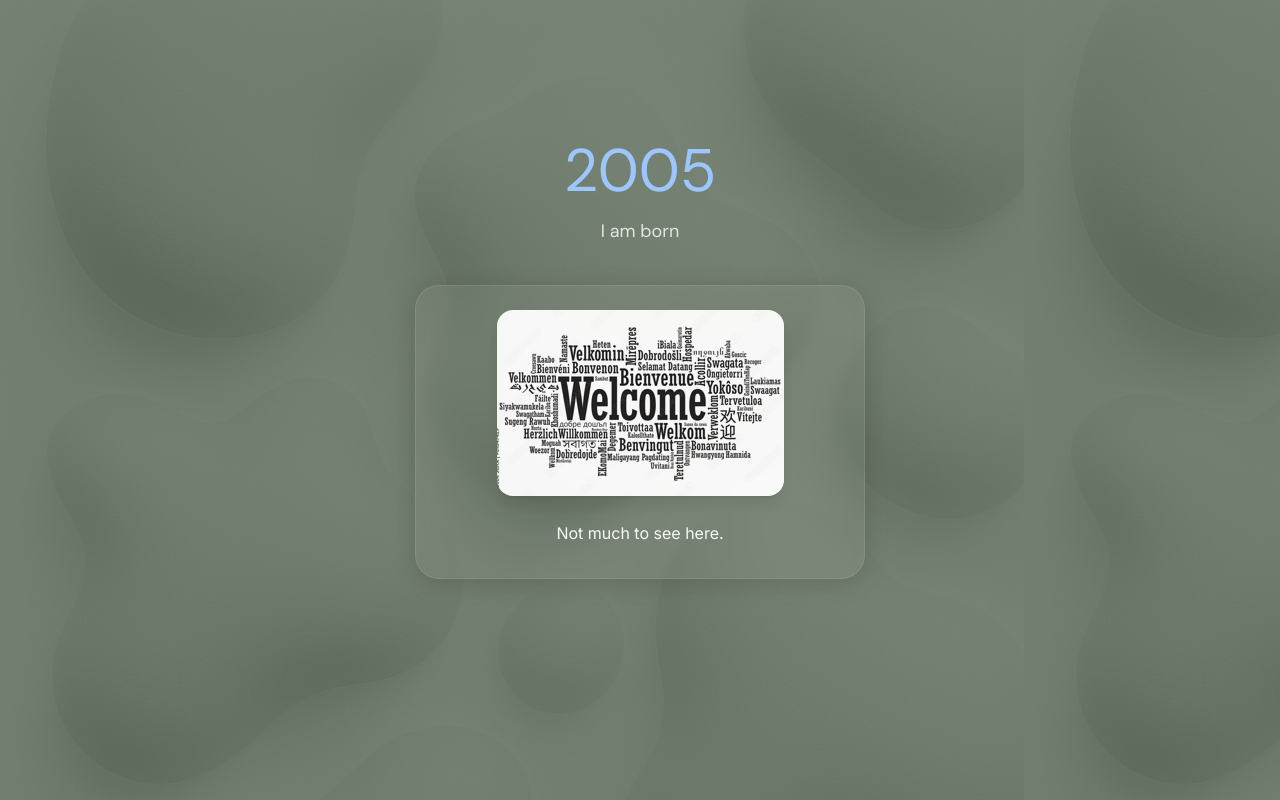
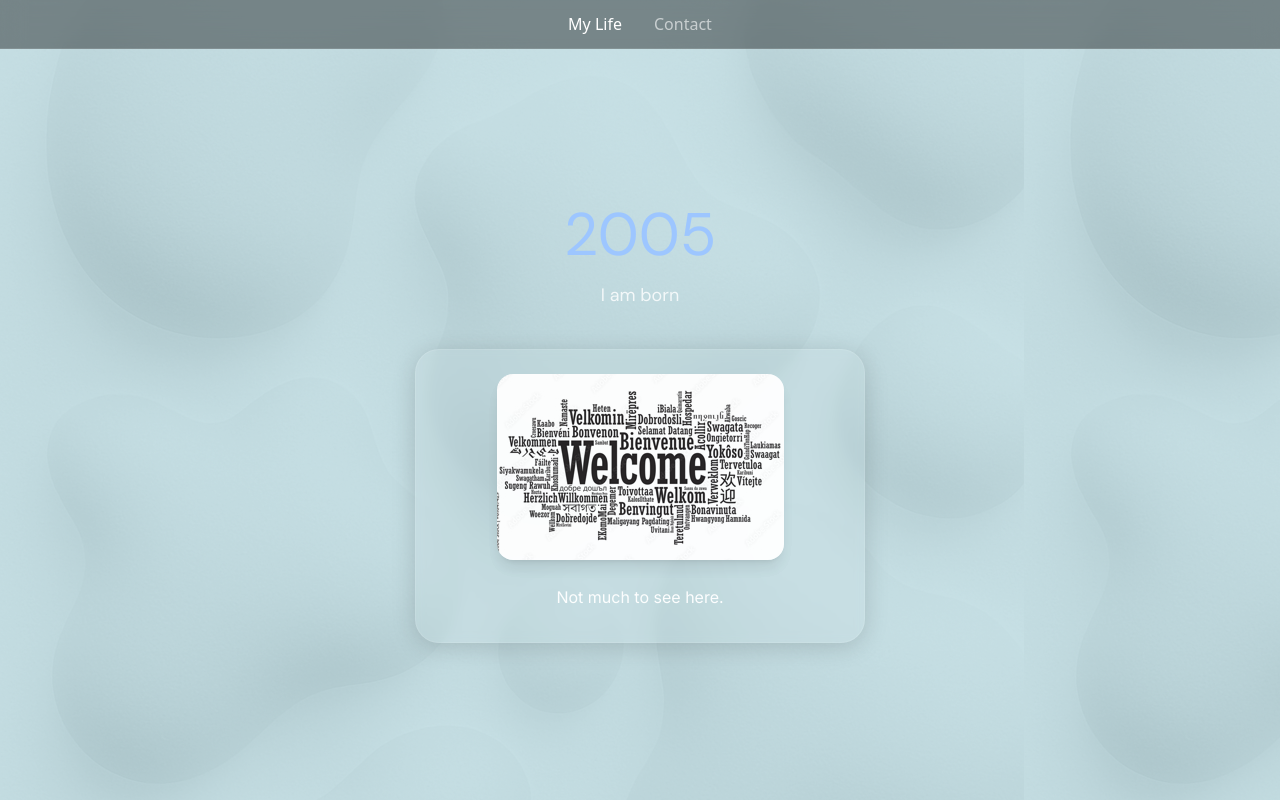
Before and after one commit to Pranav237/portfolio, a Next.js app: page /goodstuff in a window 1280 px wide. Shown: the top 800 px of the page. Built offline with nearby package versions, Linux system fonts and the light colour scheme.

Commit message:
added contact page

```diff
--- a/src/app/boringstuff/page.tsx
+++ b/src/app/boringstuff/page.tsx
@@ -0,0 +1,32 @@
+"use client";
+
+export default function ContactPage() {
+  return (
+    <main className="min-h-screen w-full flex flex-col items-center justify-center text-white text-center">
+      <h1 className="text-4xl mb-6 font-title">Contact Me</h1>
+
+      <a
+        href="/content/resume.pdf"
+        download
+        className="mb-4 opacity-80 hover:opacity-100 transition-opacity"
+      >
+        Download Resume
+      </a>
+
+      <a
+        href="https://www.linkedin.com/in/pranavr23"
+        target="_blank"
+        className="mb-4 opacity-80 hover:opacity-100 transition-opacity"
+      >
+        LinkedIn
+      </a>
+
+      <button
+        onClick={() => navigator.clipboard.writeText("pranavramnath23@gmail.com")}
+        className="opacity-80 hover:opacity-100 transition-opacity"
+      >
+        Copy Email
+      </button>
+    </main>
+  );
+}
--- a/src/app/globals.css
+++ b/src/app/globals.css
@@ -3,6 +3,7 @@
 @tailwind components;
 @tailwind utilities;
 
+/* FONT FAMILIES */
 @layer base {
   .font-title {
     font-family: "DM Sans", sans-serif;
@@ -13,68 +14,39 @@
   }
 }
 
-
+/* REMOVE the broken light-mode overrides */
 :root {
-  --background: #ffffff;
-  --foreground: #171717;
+  --background: #000;     /* dark */
+  --foreground: #fff;     /* light text */
 }
 
-@theme inline {
-  --color-background: var(--background);
-  --color-foreground: var(--foreground);
-  --font-sans: var(--font-geist-sans);
-  --font-mono: var(--font-geist-mono);
+/* REMOVE default body font + bg override */
+body {
+  @apply bg-black text-white;
 }
 
-@media (prefers-color-scheme: dark) {
-  :root {
-    --background: #0a0a0a;
-    --foreground: #ededed;
-  }
-}
-
-body {
-  background: var(--background);
-  color: var(--foreground);
-  font-family: Arial, Helvetica, sans-serif;
-}
-
+/* ====== ANIMATIONS (KEEP THESE) ====== */
 @keyframes bg-drift {
-  0% {
-    transform: translate(-3%, -2%) scale(1.02);
-  }
-  100% {
-    transform: translate(3%, 2%) scale(1.08);
-  }
+  0% { transform: translate(-3%, -2%) scale(1.02); }
+  100% { transform: translate(3%, 2%) scale(1.08); }
 }
 
 @keyframes blobFloat1 {
-  0% {
-    transform: translate(-5%, -4%) scale(1);
-  }
-  100% {
-    transform: translate(4%, 2%) scale(1.08);
-  }
+  0% { transform: translate(-5%, -4%) scale(1); }
+  100% { transform: translate(4%, 2%) scale(1.08); }
 }
 
 @keyframes blobFloat2 {
-  0% {
-    transform: translate(3%, 4%) scale(1.02);
-  }
-  100% {
-    transform: translate(-4%, -3%) scale(1.1);
-  }
+  0% { transform: translate(3%, 4%) scale(1.02); }
+  100% { transform: translate(-4%, -3%) scale(1.1); }
 }
 
 @keyframes blobFloat3 {
-  0% {
-    transform: translate(0%, 3%) scale(0.98);
-  }
-  100% {
-    transform: translate(-3%, -2%) scale(1.06);
-  }
+  0% { transform: translate(0%, 3%) scale(0.98); }
+  100% { transform: translate(-3%, -2%) scale(1.06); }
 }
 
+/* LENIS (KEEP) */
 html.lenis {
   height: auto;
 }
--- a/src/app/goodstuff/page.tsx
+++ b/src/app/goodstuff/page.tsx
@@ -5,6 +5,7 @@ import { timeline } from "@/data/timeline_data";
 import Section from "@/components/Section";
 import DynamicBackground from "@/components/DynamicBackground";
 import Lenis from "@studio-freight/lenis";
+import Footer from "@/components/Footer";
 
 export default function Page() {
   const [activeColor, setActiveColor] = useState<string>(timeline[0].bgColor);
@@ -78,6 +79,7 @@ export default function Page() {
           }}
         />
       ))}
+      <Footer />
     </main>
   );
 }
--- a/src/app/layout.tsx
+++ b/src/app/layout.tsx
@@ -9,11 +9,16 @@ import "@fontsource/inter/300.css";
 import "@fontsource/inter/400.css";
 import "@fontsource/inter/500.css";
 
+import Navbar from "@/components/Navbar";
+
 export default function RootLayout({ children }: { children: React.ReactNode }) {
   return (
     <html lang="en">
       <body className="font-inter bg-black">
+        <Navbar />
+        <div className="pt-16">
         {children}
+        </div>
       </body>
     </html>
   );
--- /dev/null
+++ b/src/components/Footer.tsx
@@ -0,0 +1,41 @@
+"use client";
+import { useState } from "react";
+
+export default function Footer() {
+  const [copied, setCopied] = useState(false);
+
+  const copyEmail = async () => {
+    await navigator.clipboard.writeText("pranav@example.com");
+    setCopied(true);
+    setTimeout(() => setCopied(false), 1200);
+  };
+
+  return (
+    <footer className="w-full py-16 text-white flex flex-col items-center gap-4 opacity-80">
+
+      <a
+        href="/content/resume.pdf"
+        download
+        className="hover:opacity-100 transition-opacity"
+      >
+        Download Resume
+      </a>
+
+      <a
+        href="https://www.linkedin.com/in/yourprofile"
+        target="_blank"
+        className="hover:opacity-100 transition-opacity"
+      >
+        LinkedIn
+      </a>
+
+      <button
+        onClick={copyEmail}
+        className="hover:opacity-100 transition-opacity"
+      >
+        {copied ? "Copied!" : "Copy Email"}
+      </button>
+
+    </footer>
+  );
+}
--- /dev/null
+++ b/src/components/Navbar.tsx
@@ -0,0 +1,30 @@
+"use client";
+
+import Link from "next/link";
+import { usePathname } from "next/navigation";
+
+export default function Navbar() {
+  const path = usePathname();
+
+  return (
+    <nav className="fixed top-0 left-0 w-full z-50 bg-black/40 backdrop-blur-md border-b border-white/10 px-6 py-3 flex items-center justify-center gap-8 text-white">
+      <Link
+        href="/goodstuff"
+        className={`transition-opacity ${
+          path === "/goodstuff" ? "opacity-100" : "opacity-60 hover:opacity-100"
+        }`}
+      >
+        My Life
+      </Link>
+
+      <Link
+        href="/boringstuff"
+        className={`transition-opacity ${
+          path === "/boringstuff" ? "opacity-100" : "opacity-60 hover:opacity-100"
+        }`}
+      >
+        Contact
+      </Link>
+    </nav>
+  );
+}
--- a/src/data/timeline_data.ts
+++ b/src/data/timeline_data.ts
@@ -3,7 +3,7 @@ export const timeline = [
     id: "moment-0",
     title: "I am born",
     year: "2005",
-    bgColor: "#22361dff",
+    bgColor: "#a7d1d9ff",
     yearColor: "#9DC6FF",
     image: "/content/born.png",
     content: ["Not much to see here."]
@@ -16,17 +16,17 @@ export const timeline = [
     bgColor: "#0073ffff",
     yearColor: "#ffff52ff",
     image: "/content/babycoding.png",
-    content: ["Wrote my first program. It printed Hello World."]
+    content: ["Wrote my first code at 12: print(\"Hello World\")"]
   },
 
   {
     id: "moment-2",
-    title: "First big project",
+    title: "A fun project",
     year: "2020",
     bgColor: "#584e41ff",
     yearColor: "#483a2bff",
     image: "/content/mastermind.png",
-    content: ["Training arc begins: tiny Nav at a keyboard."]
+    content: ["Built Mastermind with Python & Tkinter, learned a lot about DSA. HMU if you can beat this game."]
   },
 
   {
@@ -36,7 +36,7 @@ export const timeline = [
     bgColor: "#3d0068ff",
     yearColor: "#5eff00ff",
     image: "/content/robotics.png",
-    content: ["Learned Java on a robotics team: autonomy, vision, drivetrains."]
+    content: ["Used Java to develop features for a competition robot. Did stuff like vision tracking, autonomous navigation, loop control, gyroscopic navigation, omnidirectional drive, etc."]
   },
 
   {
@@ -46,7 +46,7 @@ export const timeline = [
     bgColor: "#000000ff",
     yearColor: "#e0a44fff",
     image: "/content/squirrel.png",
-    content: ["Built a full-stack website for the Squirrel Watching Club."]
+    content: ["Built a full-stack website for the Squirrel Watching Club of Purdue."]
   },
 
   {
@@ -56,7 +56,7 @@ export const timeline = [
     bgColor: "#1A0F05",
     yearColor: "#FFCF91",
     image: "/content/EPICS.png",
-    content: ["Built mobile + web apps for nonprofits using Flutter & React."]
+    content: ["Built end-to-end and industry grade mobile and web apps for nonprofits using Flutter and React."]
   },
 
   {
@@ -66,7 +66,7 @@ export const timeline = [
     bgColor: "#0e1519ff",
     yearColor: "#daff24ff",
     image: "/content/ACE.png",
-    content: ["Built Vue dashboards & CRUD platforms."]
+    content: ["Built admin dashboards and platforms using Vue.js."]
   },
 
   {
@@ -76,7 +76,7 @@ export const timeline = [
     bgColor: "#16031F",
     yearColor: "#ffaaf9ff",
     image: "/content/sumobot.png",
-    content: ["Programmed an autonomous sumo bot in C."]
+    content: ["Programmed an autonomous sumo bot in C. Wrote FSMs and algorithms for navigation and battle strategies. Used IR sensors for edge and opponent detection."]
   },
 
   {
@@ -86,7 +86,7 @@ export const timeline = [
     bgColor: "#0067bcff",
     yearColor: "#d1e0ffff",
     image: "/content/ge.png",
-    content: ["Built Rev3 diagnostics, board-config UI, C# maintenance."]
+    content: ["Implemented diagnostic message handling and parsed ERD data to enable diagnostics integration within the SmartHQ Service application. Additionally, I redesigned and refactored legacy code to improve reliability and cross-version compatibility with existing PAC firmware."]
   }
 ] as const;
 
```
Also changed, not shown: 1 other file (tests, documents, lock files or other folders).
